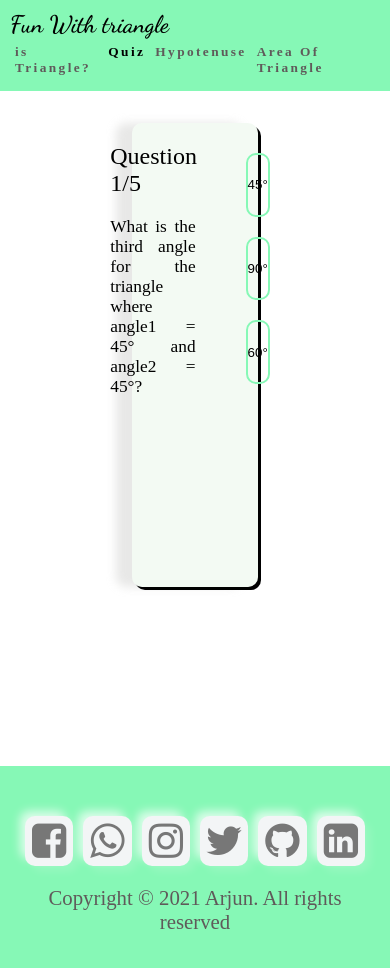
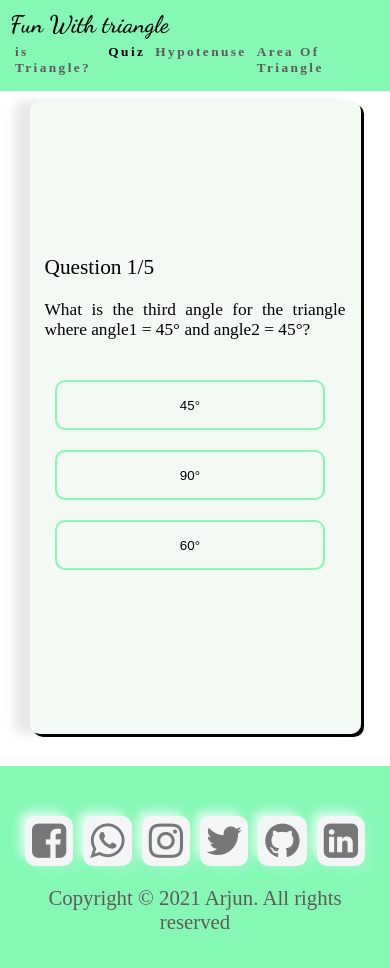
Before and after one commit to arjun-computer-geek/fun-with-triangle, a React (Create React App) app: page /quiz in a window 390 px wide. Shown: the top 968 px of the page. Built offline with nearby package versions, Linux system fonts and the light colour scheme; the HTML template or start-up script is replaced by a standard one.

Commit message:
style - making quiz section  mobile responsive

```diff
--- a/src/component/Quiz.css
+++ b/src/component/Quiz.css
@@ -23,7 +23,7 @@
 }
 #option button{
     background: none;
-    border: 2px solid rgb(134, 248, 182);;
+    border: 2px solid rgb(134, 248, 182);
     border-radius: 10px;
     height: 15%;
     margin: 10px;
@@ -43,3 +43,32 @@
     top: 50%;
     left: 35%;
 }
+
+@media only screen and (max-width: 600px){
+    .quiz{
+        padding: 10px;
+        margin: 0px;
+        width: 90%;
+        margin: auto;
+
+    }
+    #quiz-container{
+        min-height: 75vh;
+        width: 100%;
+        flex-direction: column;
+    }
+    #question, #option{
+        padding: 15px;
+        font-size: 16pt;
+    }
+    #option button{
+        border-radius: 10px;
+        height: 50px;
+        width: 90%;
+        margin: 10px;
+    }
+    .score-section{
+        top: 50%;
+        left: 20%;
+    }
+}
```
